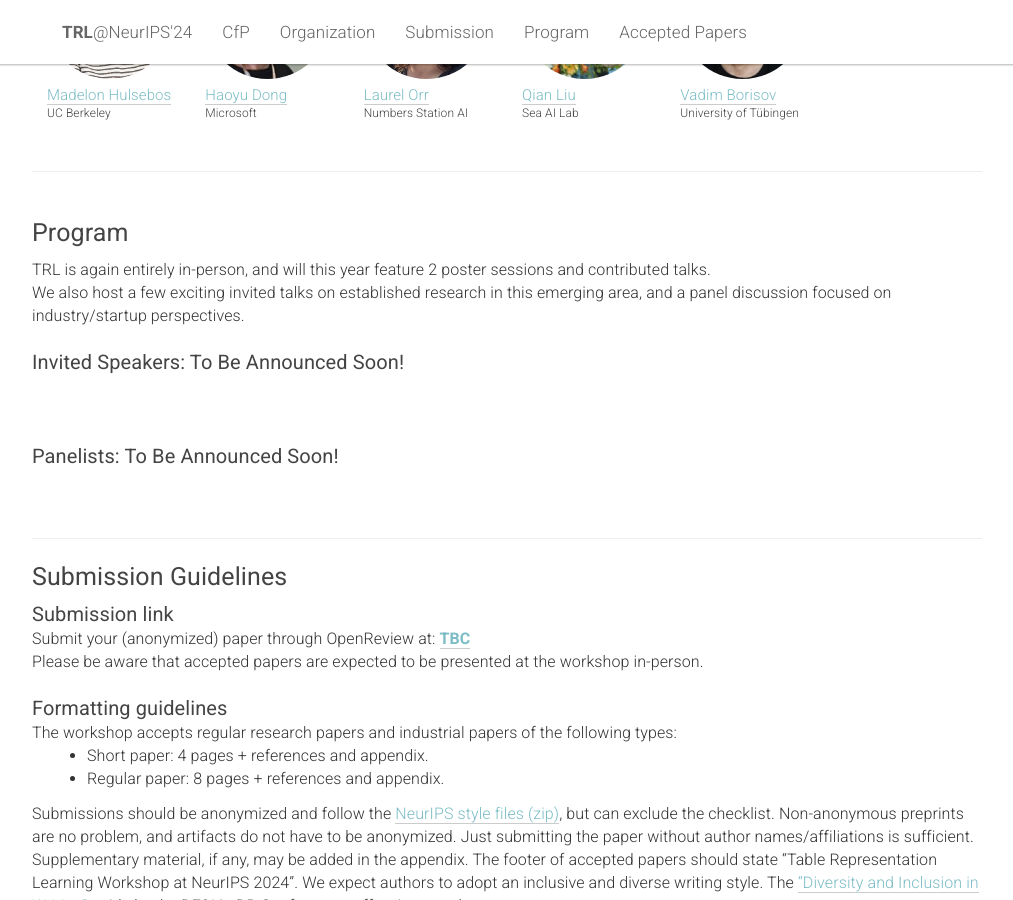
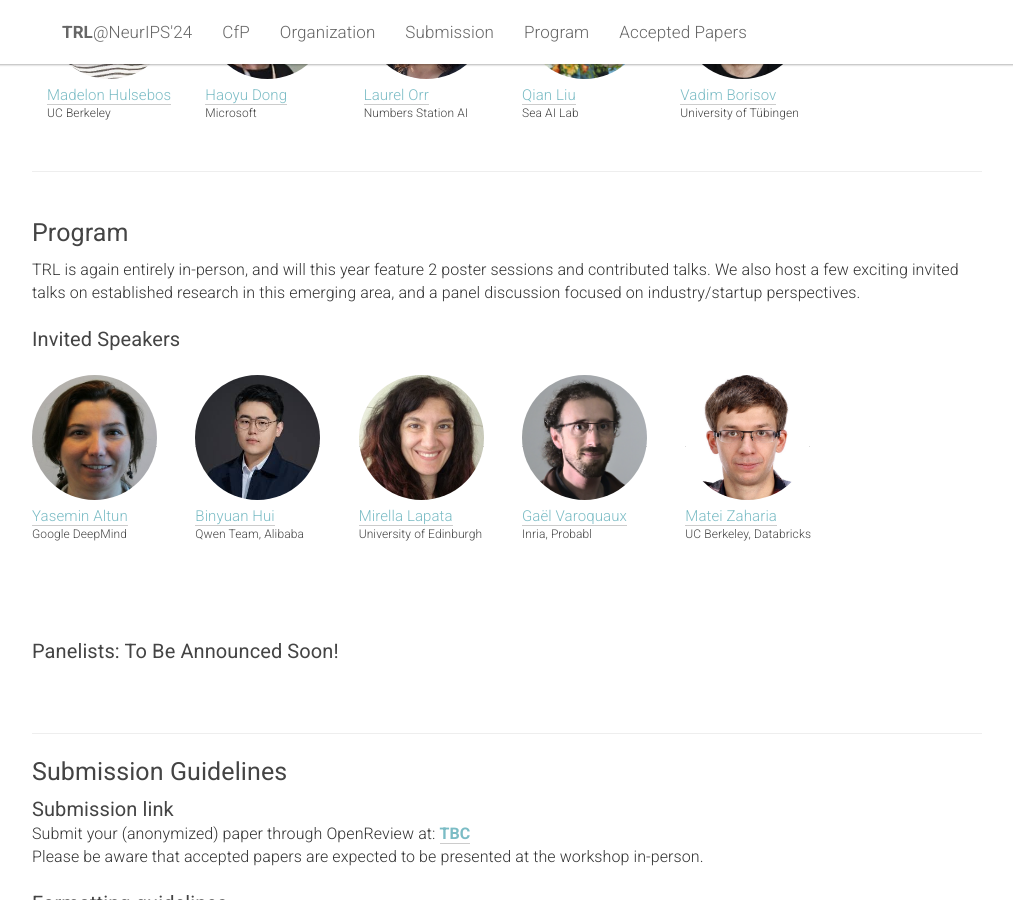
Before and after one commit to table-representation-learning/table-representation-learning.github.io, a Jekyll site: the page built from _pages/home.html, in a window 1280 px wide and 900 px high, scrolled down 2066 px. Shown: the whole window, without its empty margins (133-1146 px from the left). Built offline with Jekyll 4.4.1, drawn with Linux system fonts in a browser that asks for light colours; some of the changed text lies outside the part shown.

Commit message:
add speakers

```diff
--- a/_pages/home.html
+++ b/_pages/home.html
@@ -251,65 +251,69 @@ acknowledgements: ""
             <div class="col-xs-12">
                 <h2>Program</h2>
 
-                TRL is again entirely in-person, and will this year feature 2 poster sessions and contributed talks.<br>
-                We also host a few exciting invited talks on established research in this emerging area,
+                TRL is again entirely in-person, and will this year feature 2 poster sessions and contributed talks. We also host a few exciting invited talks on established research in this emerging area,
                 and a panel discussion focused on industry/startup perspectives.<br>
 
                 <br>
 
-                <h3>Invited Speakers: To Be Announced Soon!</h3>
+                <h3>Invited Speakers</h3>
                 <br>
 
-                <!-- <div class="row">
+                <div class="row">
+
                     <div class="col-xs-6 col-lg-2">
                         <a href="" target="blank">
-                            <img class="people-pic" src="">
+                            <img class="people-pic" src="/assets/people/ya.png">
                         </a>
                         <div class="people-name">
-                            <a href="https://wenhuchen.github.io/" target="blank"></a>
-                            <h6></h6>
+                            <a href="https://research.google/people/yasemin-altun" target="blank">Yasemin Altun</a>
+                            <h6>Google DeepMind</h6>
                         </div>
                     </div>
 
                     <div class="col-xs-6 col-lg-2">
                         <a href="" target="blank">
-                            <img class="people-pic" src="/assets/people/fh.png">
+                            <img class="people-pic" src="/assets/people/bh.jpeg">
                         </a>
                         <div class="people-name">
-                            <a href="" target="blank"></a>
-                            <h6></h6>
+                            <a href="https://huybery.github.io/" target="blank">Binyuan Hui</a>
+                            <h6>Qwen Team, Alibaba</h6>
                         </div>
                     </div>
+
                     <div class="col-xs-6 col-lg-2">
                         <a href="" target="blank">
-                            <img class="people-pic" src="">
+                            <img class="people-pic" src="/assets/people/ml.png">
                         </a>
                         <div class="people-name">
-                            <a href="" target="blank"></a>
-                            <h6></h6>
+                            <a href="https://en.wikipedia.org/wiki/Mirella_Lapata" target="blank">Mirella Lapata</a>
+                            <h6>University of Edinburgh</h6>
                         </div>
                     </div>
+
                     <div class="col-xs-6 col-lg-2">
                         <a href="" target="blank">
-                            <img class="people-pic" src="">
+                            <img class="people-pic" src="/assets/people/gv.jpg">
                         </a>
                         <div class="people-name">
-                            <a href="" target="blank"></a>
-                            <h6></h6>
+                            <a href="https://gael-varoquaux.info/" target="blank">Gaël Varoquaux</a>
+                            <h6>Inria, Probabl</h6>
                         </div>
                     </div>
+
                     <div class="col-xs-6 col-lg-2">
                         <a href="" target="blank">
-                            <img class="people-pic" src="">
+                            <img class="people-pic" src="/assets/people/mz.png">
                         </a>
                         <div class="people-name">
-                            <a href="" target="blank"></a>
-                            <h6></h6>
+                            <a href="https://people.eecs.berkeley.edu/~matei/" target="blank">Matei Zaharia</a>
+                            <h6>UC Berkeley, Databricks</h6>
                         </div>
                         <br>
                         <br>
                     </div>
-                </div> -->
+
+                </div>
                 <br>
                 <div>
                     <br>
```
Also changed, not shown: other parts of _pages/home.html (+1 -1 lines), assets/people/bh.jpeg (added), assets/people/mh.jpg, assets/people/ml.png (added), assets/people/mz.png (added), assets/people/ya.png (added).
